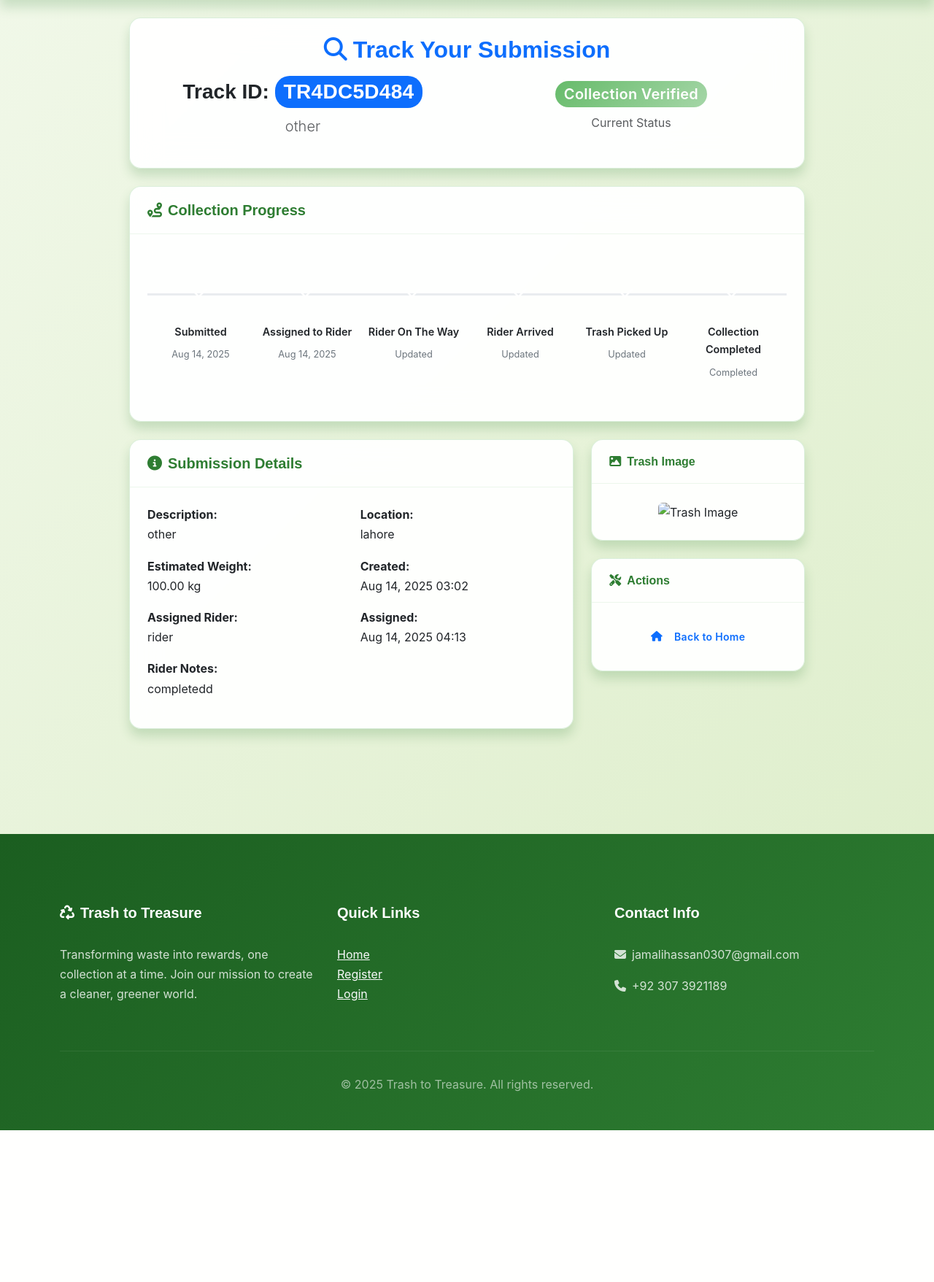
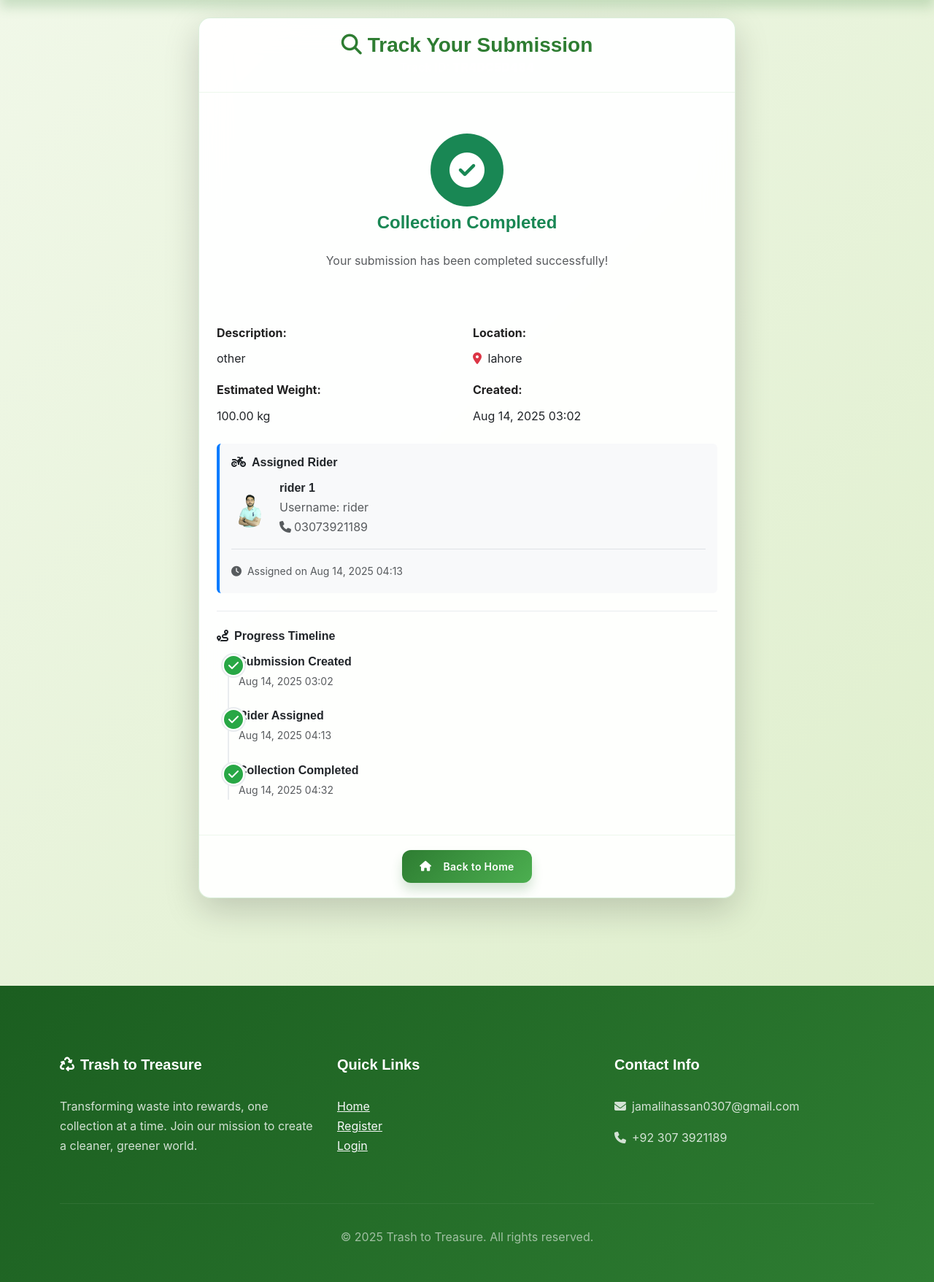
Before and after one commit to jamalihassan0307/TrashTreasure, a Django app: a page that uses templates/trash/track_submission.html in a window 1280 px wide. Shown: the part 76-1833 px from the top of the page at 73% size. Before the commit the page ends 1625 px from the top, so only its background shows below. Run offline with Django 5.2, Linux system fonts and the light colour scheme; data comes from the database, SQL or seed files in the repository; both versions use the stored data as it was before the commit.

Commit message:
UPDATE DATA

```diff
--- a/templates/trash/track_submission.html
+++ b/templates/trash/track_submission.html
@@ -1,168 +1,86 @@
 {% extends 'base.html' %}
 
-{% block title %}Track Submission #{{ submission.track_id }} - Trash to Treasure{% endblock %}
+{% block title %}Track Submission - {{ submission.track_id }}{% endblock %}
 
 {% block content %}
 <div class="container py-4">
     <div class="row justify-content-center">
-        <div class="col-lg-10">
-            <!-- Track Header -->
-            <div class="card mb-4">
-                <div class="card-body text-center">
-                    <h2 class="text-primary mb-3">
+        <div class="col-lg-8">
+            <!-- Tracking Card -->
+            <div class="card shadow-lg">
+                <div class="card-header text-center">
+                    <h3 class="mb-0">
                         <i class="fas fa-search me-2"></i>Track Your Submission
-                    </h2>
-                    <div class="row align-items-center">
-                        <div class="col-md-6">
-                            <h3 class="mb-2">Track ID: <span class="badge bg-primary fs-3">{{ submission.track_id }}</span></h3>
-                            <p class="lead text-muted">{{ submission.trash_description }}</p>
-                        </div>
-                        <div class="col-md-6">
-                            <div class="status-display">
-                                <span class="badge badge-{{ submission.status }} fs-5">
-                                    {{ submission.get_status_display }}
-                                </span>
-                                <p class="text-muted mt-2">Current Status</p>
-                            </div>
-                        </div>
-                    </div>
-                </div>
-            </div>
-
-            <!-- Status Progress -->
-            <div class="card mb-4">
-                <div class="card-header">
-                    <h5 class="mb-0">
-                        <i class="fas fa-route me-2"></i>Collection Progress
-                    </h5>
+                    </h3>
+                    <p class="text-white-50 mb-0">Track ID: <strong>{{ submission.track_id }}</strong></p>
                 </div>
                 <div class="card-body">
-                    <div class="progress-tracker">
-                        <div class="progress-step {% if submission.status != 'cancelled' %}completed{% endif %}">
-                            <div class="step-icon">
-                                <i class="fas fa-check"></i>
+                    <!-- Status Display -->
+                    <div class="text-center mb-4">
+                        <div class="status-indicator mb-3">
+                            {% if submission.status == 'pending' %}
+                                <div class="status-icon bg-warning">
+                                    <i class="fas fa-clock fa-3x text-white"></i>
                                 </div>
-                            <div class="step-label">Submitted</div>
-                            <div class="step-date">{{ submission.created_at|date:"M d, Y" }}</div>
+                                <h4 class="text-warning mt-2">Pending</h4>
+                                <p class="text-muted">Waiting for rider assignment</p>
+                            {% elif submission.status == 'assigned' %}
+                                <div class="status-icon bg-info">
+                                    <i class="fas fa-user-plus fa-3x text-white"></i>
                                 </div>
-
-                        <div class="progress-step {% if submission.status in 'assigned,on_the_way,arrived,picked,collected' %}completed{% endif %}">
-                            <div class="step-icon">
-                                {% if submission.status in 'assigned,on_the_way,arrived,picked,collected' %}
-                                    <i class="fas fa-check"></i>
-                                {% else %}
-                                    <i class="fas fa-user-plus"></i>
-                                {% endif %}
+                                <h4 class="text-info mt-2">Assigned to Rider</h4>
+                                <p class="text-muted">A rider has been assigned to your submission</p>
+                            {% elif submission.status == 'on_the_way' %}
+                                <div class="status-icon bg-primary">
+                                    <i class="fas fa-motorcycle fa-3x text-white"></i>
                                 </div>
-                            <div class="step-label">Assigned to Rider</div>
-                            <div class="step-date">
-                                {% if submission.assigned_at %}
-                                    {{ submission.assigned_at|date:"M d, Y" }}
-                                {% else %}
-                                    Pending
+                                <h4 class="text-primary mt-2">Rider On The Way</h4>
+                                <p class="text-muted">Your rider is heading to your location</p>
+                            {% elif submission.status == 'arrived' %}
+                                <div class="status-icon bg-info">
+                                    <i class="fas fa-map-marker-alt fa-3x text-white"></i>
+                                </div>
+                                <h4 class="text-info mt-2">Rider Arrived</h4>
+                                <p class="text-muted">Your rider has arrived at your location</p>
+                            {% elif submission.status == 'picked' %}
+                                <div class="status-icon bg-warning">
+                                    <i class="fas fa-hand-holding fa-3x text-white"></i>
+                                </div>
+                                <h4 class="text-warning mt-2">Trash Picked Up</h4>
+                                <p class="text-muted">Your trash has been collected</p>
+                            {% elif submission.status == 'collected' %}
+                                <div class="status-icon bg-success">
+                                    <i class="fas fa-check-circle fa-3x text-white"></i>
+                                </div>
+                                <h4 class="text-success mt-2">Collection Completed</h4>
+                                <p class="text-muted">Your submission has been completed successfully!</p>
+                            {% elif submission.status == 'cancelled' %}
+                                <div class="status-icon bg-danger">
+                                    <i class="fas fa-times-circle fa-3x text-white"></i>
+                                </div>
+                                <h4 class="text-danger mt-2">Cancelled</h4>
+                                <p class="text-muted">This submission has been cancelled</p>
                             {% endif %}
                         </div>
                     </div>
 
-                        <div class="progress-step {% if submission.status in 'on_the_way,arrived,picked,collected' %}completed{% endif %}">
-                            <div class="step-icon">
-                                {% if submission.status in 'on_the_way,arrived,picked,collected' %}
-                                    <i class="fas fa-check"></i>
-                                {% else %}
-                                    <i class="fas fa-motorcycle"></i>
-                                {% endif %}
-                            </div>
-                            <div class="step-label">Rider On The Way</div>
-                            <div class="step-date">
-                                {% if submission.status in 'on_the_way,arrived,picked,collected' %}
-                                    Updated
-                                {% else %}
-                                    Pending
-                                {% endif %}
-                            </div>
+                    <!-- Submission Details -->
+                    <div class="row g-3 mb-4">
+                        <div class="col-md-6">
+                            <label class="form-label fw-bold">Description:</label>
+                            <p class="mb-0">{{ submission.trash_description|default:"No description provided" }}</p>
                         </div>
 
-                        <div class="progress-step {% if submission.status in 'arrived,picked,collected' %}completed{% endif %}">
-                            <div class="step-icon">
-                                {% if submission.status in 'arrived,picked,collected' %}
-                                    <i class="fas fa-check"></i>
-                                {% else %}
-                                    <i class="fas fa-map-marker-alt"></i>
-                                {% endif %}
-                            </div>
-                            <div class="step-label">Rider Arrived</div>
-                            <div class="step-date">
-                                {% if submission.status in 'arrived,picked,collected' %}
-                                    Updated
-                                {% else %}
-                                    Pending
-                                {% endif %}
-                            </div>
+                        <div class="col-md-6">
+                            <label class="form-label fw-bold">Location:</label>
+                            <p class="mb-0">
+                                <i class="fas fa-map-marker-alt text-danger me-1"></i>
+                                {{ submission.location }}
+                            </p>
                         </div>
 
-                        <div class="progress-step {% if submission.status in 'picked,collected' %}completed{% endif %}">
-                            <div class="step-icon">
-                                {% if submission.status in 'picked,collected' %}
-                                    <i class="fas fa-check"></i>
-                                {% else %}
-                                    <i class="fas fa-hand-holding"></i>
-                                {% endif %}
-                            </div>
-                            <div class="step-label">Trash Picked Up</div>
-                            <div class="step-date">
-                                {% if submission.status in 'picked,collected' %}
-                                    Updated
-                                {% else %}
-                                    Pending
-                                {% endif %}
-                            </div>
-                        </div>
-
-                        <div class="progress-step {% if submission.status == 'collected' %}completed{% endif %}">
-                            <div class="step-icon">
-                                {% if submission.status == 'collected' %}
-                                    <i class="fas fa-check"></i>
-                                {% else %}
-                                    <i class="fas fa-check-circle"></i>
-                                {% endif %}
-                            </div>
-                            <div class="step-label">Collection Completed</div>
-                            <div class="step-date">
-                                {% if submission.status == 'collected' %}
-                                    Completed
-                                {% else %}
-                                    Pending
-                                {% endif %}
-                            </div>
-                        </div>
-                    </div>
-                </div>
-            </div>
-
-            <!-- Submission Details -->
-            <div class="row">
-                <div class="col-lg-8">
-                    <div class="card mb-4">
-                        <div class="card-header">
-                            <h5 class="mb-0">
-                                <i class="fas fa-info-circle me-2"></i>Submission Details
-                            </h5>
-                        </div>
-                        <div class="card-body">
-                            <div class="row">
-                                <div class="col-md-6 mb-3">
-                                    <strong>Description:</strong>
-                                    <p class="mb-0">{{ submission.trash_description }}</p>
-                                </div>
-                                <div class="col-md-6 mb-3">
-                                    <strong>Location:</strong>
-                                    <p class="mb-0">{{ submission.location }}</p>
-                                </div>
-                            </div>
-
-                            <div class="row">
-                                <div class="col-md-6 mb-3">
-                                    <strong>Estimated Weight:</strong>
+                        <div class="col-md-6">
+                            <label class="form-label fw-bold">Estimated Weight:</label>
                             <p class="mb-0">
                                 {% if submission.quantity_kg %}
                                     {{ submission.quantity_kg }} kg
@@ -171,30 +89,90 @@
                                 {% endif %}
                             </p>
                         </div>
-                                <div class="col-md-6 mb-3">
-                                    <strong>Created:</strong>
+
+                        <div class="col-md-6">
+                            <label class="form-label fw-bold">Created:</label>
                             <p class="mb-0">{{ submission.created_at|date:"M d, Y H:i" }}</p>
                         </div>
                     </div>
 
+                    <!-- Removed image display section -->
+
+                    <!-- Rider Information (if assigned) -->
                     {% if submission.rider %}
-                            <div class="row">
-                                <div class="col-md-6 mb-3">
-                                    <strong>Assigned Rider:</strong>
-                                    <p class="mb-0">{{ submission.rider.username }}</p>
+                    <div class="rider-info bg-light p-3 rounded mb-4">
+                        <h6 class="mb-3">
+                            <i class="fas fa-motorcycle me-2"></i>Assigned Rider
+                        </h6>
+                        <div class="d-flex align-items-center">
+                            {% if submission.rider.profile_image %}
+                                <img src="{{ submission.rider.profile_image.url }}" alt="Rider"
+                                     class="rounded-circle me-3" style="width: 50px; height: 50px; object-fit: cover;">
+                            {% else %}
+                                <div class="bg-secondary rounded-circle me-3 d-flex align-items-center justify-content-center"
+                                     style="width: 50px; height: 50px;">
+                                    <i class="fas fa-motorcycle text-white"></i>
                                 </div>
-                                <div class="col-md-6 mb-3">
-                                    <strong>Assigned:</strong>
-                                    <p class="mb-0">{{ submission.assigned_at|date:"M d, Y H:i" }}</p>
+                            {% endif %}
+
+                            <div>
+                                <h6 class="mb-1">{{ submission.rider.get_full_name|default:submission.rider.username }}</h6>
+                                <p class="text-muted mb-0">Username: {{ submission.rider.username }}</p>
+                                {% if submission.rider.phone %}
+                                    <p class="text-muted mb-0">
+                                        <i class="fas fa-phone me-1"></i>{{ submission.rider.phone }}
+                                    </p>
+                                {% endif %}
+                            </div>
+                        </div>
+
+                        {% if submission.assigned_at %}
+                        <div class="mt-3 pt-3 border-top">
+                            <small class="text-muted">
+                                <i class="fas fa-clock me-1"></i>
+                                Assigned on {{ submission.assigned_at|date:"M d, Y H:i" }}
+                            </small>
+                        </div>
+                        {% endif %}
+                    </div>
+                    {% endif %}
+
+                    <!-- Progress Timeline -->
+                    <div class="progress-timeline">
+                        <h6 class="mb-3">
+                            <i class="fas fa-route me-2"></i>Progress Timeline
+                        </h6>
+                        <div class="timeline">
+                            <div class="timeline-item completed">
+                                <div class="timeline-marker">
+                                    <i class="fas fa-check"></i>
+                                </div>
+                                <div class="timeline-content">
+                                    <h6 class="mb-1">Submission Created</h6>
+                                    <small class="text-muted">{{ submission.created_at|date:"M d, Y H:i" }}</small>
+                                </div>
+                            </div>
+
+                            {% if submission.rider %}
+                            <div class="timeline-item completed">
+                                <div class="timeline-marker">
+                                    <i class="fas fa-check"></i>
+                                </div>
+                                <div class="timeline-content">
+                                    <h6 class="mb-1">Rider Assigned</h6>
+                                    <small class="text-muted">{{ submission.assigned_at|date:"M d, Y H:i" }}</small>
                                 </div>
                             </div>
                             {% endif %}
 
-                            {% if submission.rider_notes %}
-                            <div class="row">
-                                <div class="col-12 mb-3">
-                                    <strong>Rider Notes:</strong>
-                                    <p class="mb-0">{{ submission.rider_notes }}</p>
+                            {% if submission.status == 'collected' %}
+                            <div class="timeline-item completed">
+                                <div class="timeline-marker">
+                                    <i class="fas fa-check"></i>
+                                </div>
+                                <div class="timeline-content">
+                                    <h6 class="mb-1">Collection Completed</h6>
+                                    <small class="text-muted">{{ submission.completion_time|date:"M d, Y H:i" }}</small>
                                 </div>
                             </div>
                             {% endif %}
@@ -202,34 +180,13 @@
                     </div>
                 </div>
 
-                <div class="col-lg-4">
-                    <!-- Trash Image -->
-                    <div class="card mb-4">
-                        <div class="card-header">
-                            <h6 class="mb-0">
-                                <i class="fas fa-image me-2"></i>Trash Image
-                            </h6>
-                        </div>
-                        <div class="card-body text-center">
-                            <img src="{{ submission.image.url }}" alt="Trash Image" class="img-fluid rounded">
-                        </div>
-                    </div>
-
-                    <!-- Actions -->
-                    <div class="card">
-                        <div class="card-header">
-                            <h6 class="mb-0">
-                                <i class="fas fa-tools me-2"></i>Actions
-                            </h6>
-                        </div>
-                        <div class="card-body">
-                            <div class="d-grid gap-2">
-                                <a href="{% url 'dashboard:home' %}" class="btn btn-outline-primary">
+                <div class="card-footer text-center">
+                    <a href="{% url 'dashboard:home' %}" class="btn btn-primary">
                         <i class="fas fa-home me-2"></i>Back to Home
                     </a>
-                                {% if user.is_authenticated and user == submission.user %}
-                                    <a href="{% url 'dashboard:user_dashboard' %}" class="btn btn-primary">
-                                        <i class="fas fa-dashboard me-2"></i>Go to Dashboard
+                    {% if user.is_authenticated %}
+                        <a href="{% url 'dashboard:user_dashboard' %}" class="btn btn-outline-secondary ms-2">
+                            <i class="fas fa-dashboard me-2"></i>My Dashboard
                         </a>
                     {% endif %}
                 </div>
@@ -237,84 +194,78 @@
         </div>
     </div>
 </div>
-        </div>
-    </div>
-</div>
 
 <style>
-.progress-tracker {
-    display: flex;
-    justify-content: space-between;
-    align-items: flex-start;
-    margin: 2rem 0;
-    position: relative;
+.status-indicator {
+    padding: 2rem;
 }
 
-.progress-tracker::before {
+.status-icon {
+    width: 100px;
+    height: 100px;
+    border-radius: 50%;
+    display: flex;
+    align-items: center;
+    justify-content: center;
+    margin: 0 auto;
+}
+
+.progress-timeline {
+    border-top: 1px solid #e9ecef;
+    padding-top: 1.5rem;
+}
+
+.timeline {
+    position: relative;
+    padding-left: 30px;
+}
+
+.timeline::before {
     content: '';
     position: absolute;
-    top: 25px;
-    left: 0;
-    right: 0;
-    height: 3px;
+    left: 15px;
+    top: 0;
+    bottom: 0;
+    width: 2px;
     background: #e9ecef;
-    z-index: 1;
 }
 
-.progress-step {
-    display: flex;
-    flex-direction: column;
-    align-items: center;
+.timeline-item {
     position: relative;
-    z-index: 2;
-    flex: 1;
+    margin-bottom: 1.5rem;
 }
 
-.step-icon {
-    width: 50px;
-    height: 50px;
+.timeline-item.completed .timeline-marker {
+    background: #28a745;
+    color: white;
+}
+
+.timeline-marker {
+    position: absolute;
+    left: -22px;
+    top: 0;
+    width: 30px;
+    height: 30px;
     border-radius: 50%;
     background: #e9ecef;
     display: flex;
     align-items: center;
     justify-content: center;
-    color: #6c757d;
-    font-size: 1.2rem;
-    margin-bottom: 1rem;
-    transition: all 0.3s ease;
+    border: 2px solid #fff;
+    box-shadow: 0 0 0 2px #e9ecef;
 }
 
-.progress-step.completed .step-icon {
-    background: var(--primary-color);
-    color: white;
+.timeline-content h6 {
+    margin-bottom: 0.25rem;
+    font-weight: 600;
 }
 
-.step-label {
-    font-weight: 600;
-    text-align: center;
-    margin-bottom: 0.5rem;
-    font-size: 0.9rem;
+.timeline-content small {
+    color: #6c757d;
 }
 
-.step-date {
-    font-size: 0.8rem;
-    color: #6c757d;
-    text-align: center;
-}
-
-@media (max-width: 768px) {
-    .progress-tracker {
-        flex-direction: column;
-        align-items: center;
-    }
-
-    .progress-tracker::before {
-        display: none;
-    }
-
-    .progress-step {
-        margin-bottom: 1rem;
-    }
+.rider-info {
+    border-left: 4px solid #007bff;
 }
 </style>
 {% endblock %}
```
Also changed, not shown: db.sqlite3. Lines whose indentation alone changed are shown as unchanged.
